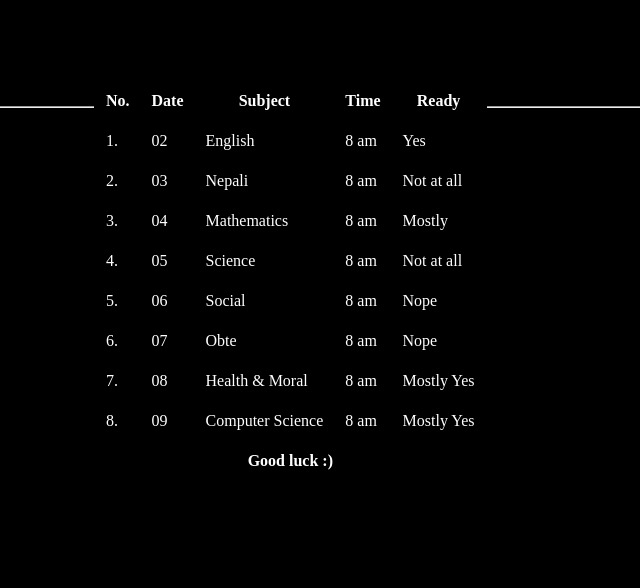
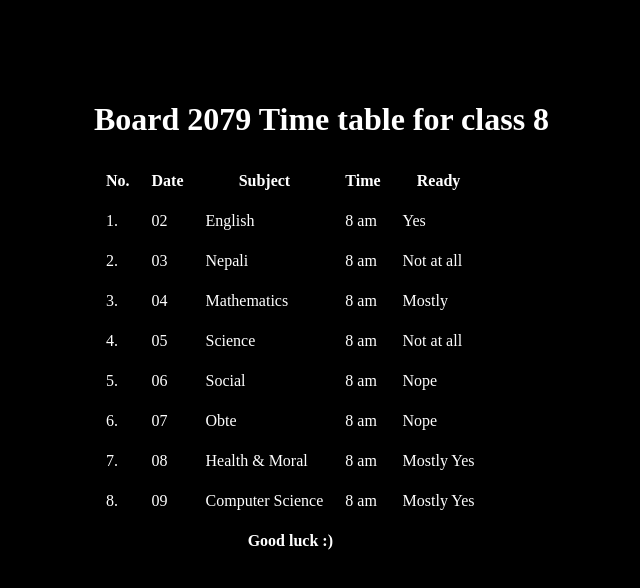
Before and after one commit to Keshavbhatta7/Keshavbhatta7.github.io, a plain HTML site: page index.html in a window 1280 px wide. Shown: the whole page, without its empty margins (290-930 px from the left). Drawn offline with Linux system fonts and the light colour scheme.

Commit message:
Changed things

```diff
--- a/index.html
+++ b/index.html
@@ -2,15 +2,13 @@
 <html>
     <head>
         <title>Time table (Board)</title>
-        <link rel="stylesheet" href="style.css">
+        <link rel="stylesheet" href="./style.css">
         <meta charset="UTF-8">
     </head>
 
     <body>
+        <div id="table">
     <h1>Board 2079 Time table for class 8</h1>
-    <br>
-    <hr>
-        <div id="table">
             <table>
                 <thead>
                     <tr id = "heading">
--- a/style.css
+++ b/style.css
@@ -1,6 +1,9 @@
 body {
     background-color: black;
+    color: white;
+
 }
+
 
 #table {
     background-color: black;
```
